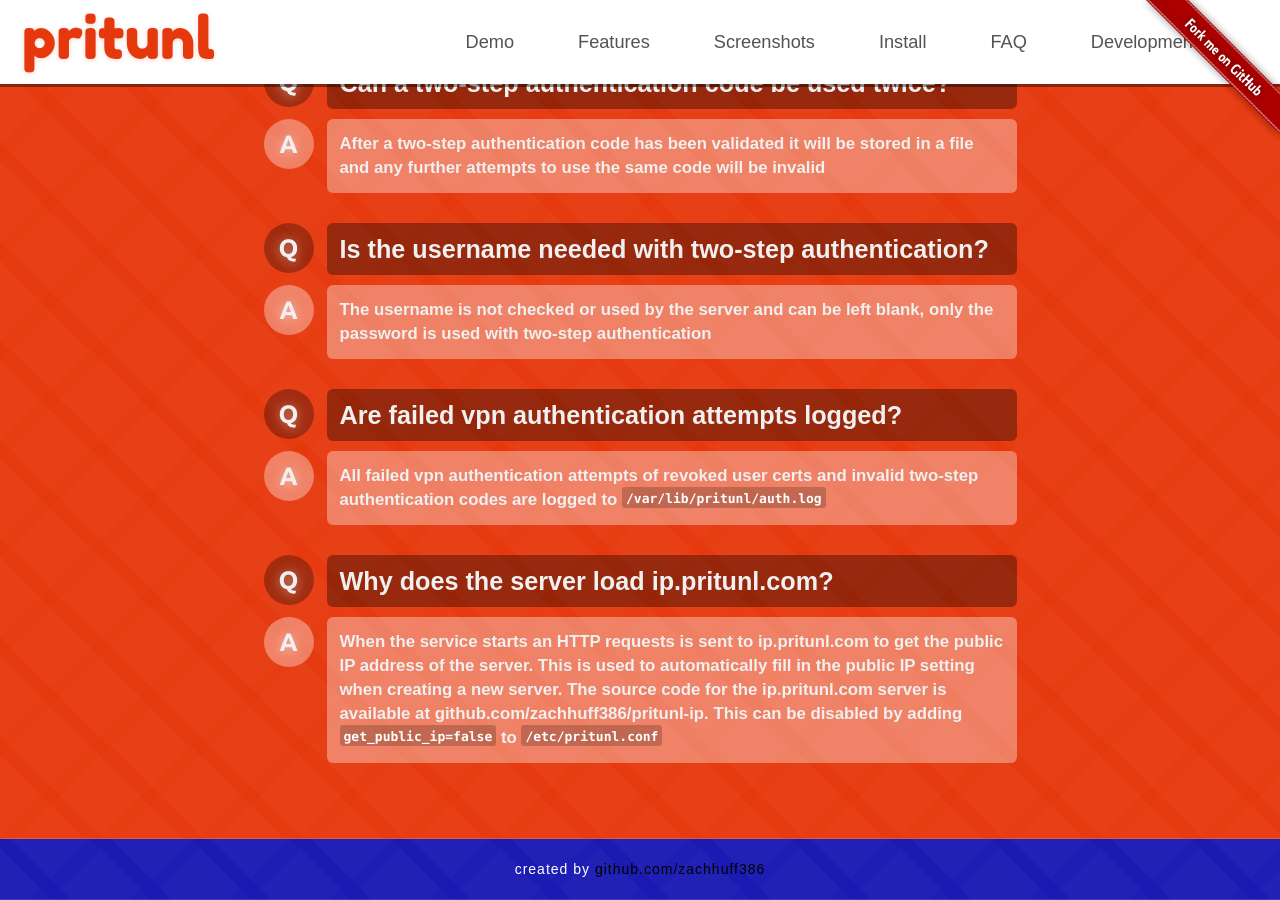
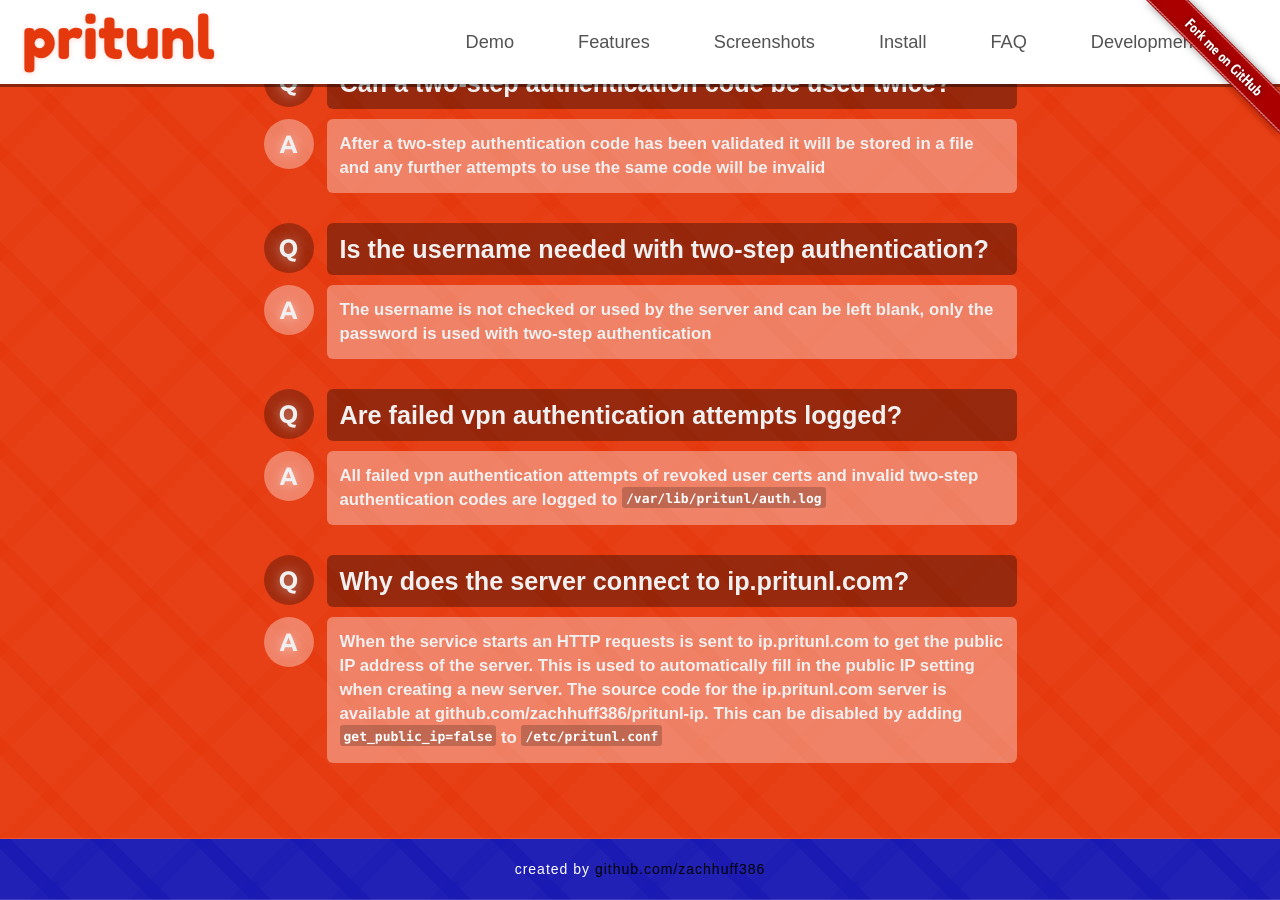
Before and after one commit to pritunl/pritunl.github.io, a Jekyll site: the page built from index.html, in a window 1280 px wide and 900 px high, scrolled down 8347 px. Built offline with Jekyll 4.4.1, drawn with Linux system fonts in a browser that asks for light colours; nearby versions of some CDN libraries; Markdown is read by kramdown in place of the engine named in the settings.

Commit message:
Change faq question

```diff
--- a/index.html
+++ b/index.html
@@ -1178,7 +1178,7 @@
               <span>Q</span>
             </div>
             <div class="faq-point-description">
-              <span>Why does the server load ip.pritunl.com?</span>
+              <span>Why does the server connect to ip.pritunl.com?</span>
             </div>
           </div>
           <div class="faq-point answer clearfix">
```
